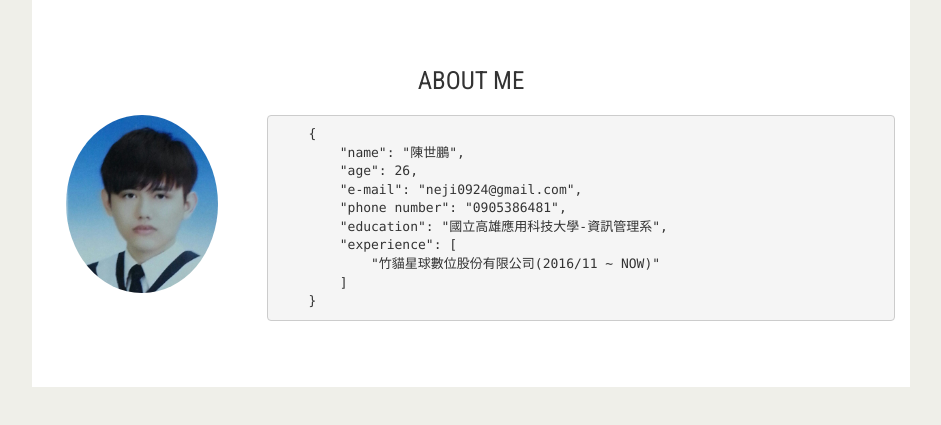
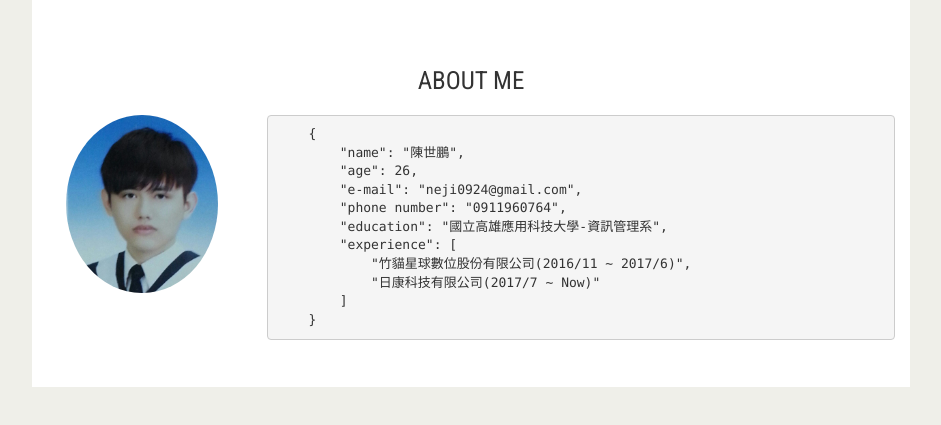
Before and after one commit to neji0924/neji0924.github.io, a website: page index.html in a window 1280 px wide. Both pictures are taken after a click on the link 530 px from the left and 115 px from the top of the page. Shown: the part 173-598 px from the top of the page, without its empty margins (169-1110 px from the left). Drawn offline with nearby package versions, Linux system fonts and the light colour scheme.

Commit message:
update experience

```diff
--- a/index.html
+++ b/index.html
@@ -83,10 +83,11 @@
         "name": "陳世鵬",
         "age": 26,
         "e-mail": "neji0924@gmail.com",
-        "phone number": "0905386481",
+        "phone number": "0911960764",
         "education": "國立高雄應用科技大學-資訊管理系",
         "experience": [
-            "竹貓星球數位股份有限公司(2016/11 ~ NOW)"
+            "竹貓星球數位股份有限公司(2016/11 ~ 2017/6)",
+            "日康科技有限公司(2017/7 ~ Now)"
         ]
     }
 </pre>
```
